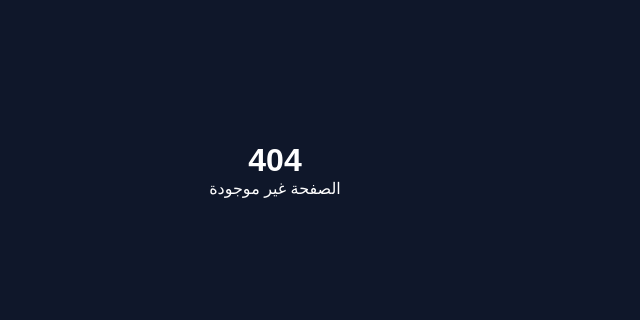
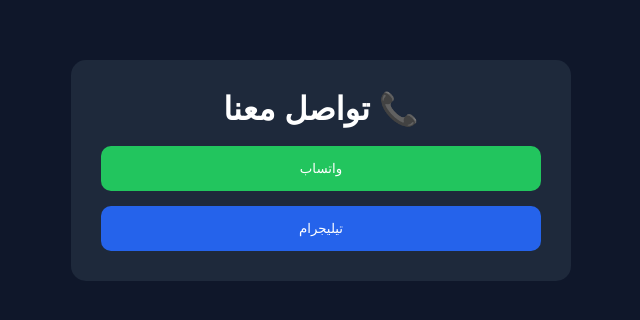
Before and after one commit to mohamedeljoker-ss7/mohamed-el-joker, a Next.js app: page /app/contact in a window 1280 px wide. Before the commit this address had no page. Shown: the part 230-550 px from the top of the page, without its empty margins (391-1031 px from the left). Built offline with nearby package versions, Linux system fonts and the light colour scheme.

Commit message:
Create page.tsx

```diff
--- /dev/null
+++ b/app/app/contact/page.tsx
@@ -0,0 +1,63 @@
+export default function ContactPage() {
+  return (
+    <main
+      style={{
+        minHeight: "100vh",
+        background: "#0f172a",
+        color: "white",
+        display: "flex",
+        justifyContent: "center",
+        alignItems: "center",
+      }}
+    >
+      <div
+        style={{
+          width: "500px",
+          background: "#1e293b",
+          padding: "30px",
+          borderRadius: "15px",
+          textAlign: "center",
+        }}
+      >
+        <h1>📞 تواصل معنا</h1>
+
+        <br />
+
+        <a
+          href="https://wa.me/201010298878"
+          target="_blank"
+        >
+          <button
+            style={{
+              width: "100%",
+              padding: "15px",
+              background: "#22c55e",
+              color: "#fff",
+              borderRadius: "10px",
+              marginBottom: "15px",
+            }}
+          >
+            واتساب
+          </button>
+        </a>
+
+        <a
+          href="https://t.me/Mo7amedEL_JOKER"
+          target="_blank"
+        >
+          <button
+            style={{
+              width: "100%",
+              padding: "15px",
+              background: "#2563eb",
+              color: "#fff",
+              borderRadius: "10px",
+            }}
+          >
+            تيليجرام
+          </button>
+        </a>
+      </div>
+    </main>
+  );
+}
```
